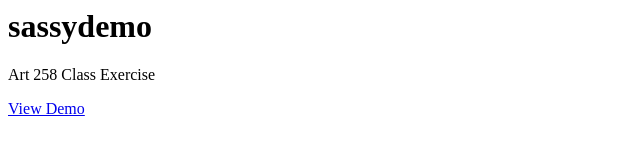
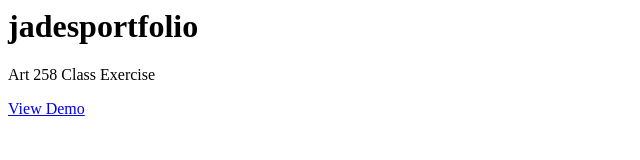
Before and after one commit to aritayeno/jadesportfolio, a plain HTML site: page README.html in a window 1280 px wide. Shown: the whole page, without its empty margins (0-640 px from the left). Drawn offline with Linux system fonts and the light colour scheme.

Commit message:
fixing readme

```diff
--- a/README.html
+++ b/README.html
@@ -4,9 +4,9 @@
         <title>README.md</title>
       </head>
       <body>
-        <h1 id="sassydemo">sassydemo</h1>
+        <h1 id="jadesportfolio">jadesportfolio</h1>
 <p>Art 258 Class Exercise</p>
-<p><a href="https://github.com/aritayeno/sassydemo">View Demo</a></p>
+<p><a href="https://aritayeno.github.io/jadesportfolio">View Demo</a></p>
 
       </body>
     </html>
```
Also changed, not shown: 1 other file.
